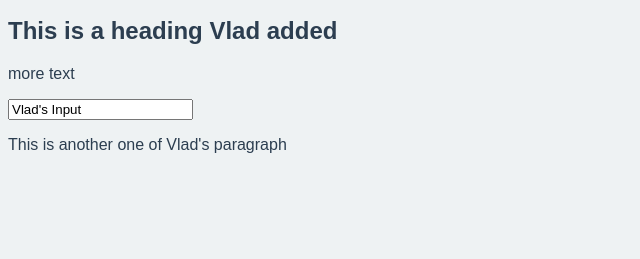
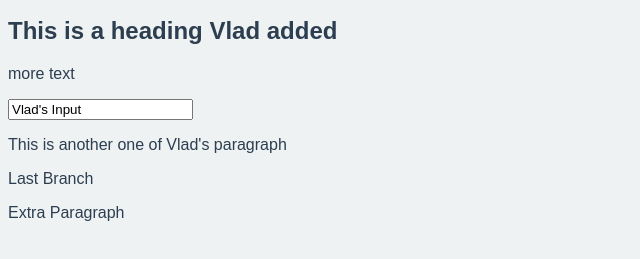
Before and after one commit to jortsman/gittest, a plain HTML site: page index.html in a window 1280 px wide. Shown: the part 101-360 px from the top of the page, without its empty margins (0-640 px from the left). Drawn offline with Linux system fonts and the light colour scheme.

Commit message:
Commit 2

```diff
--- a/index.html
+++ b/index.html
@@ -14,6 +14,8 @@
   <p>more text</p>
   <input type="text" name="" value="Vlad's Input">
   <p>This is another one of Vlad's paragraph</p>
+  <p>Last Branch</p>
+  <p>Extra Paragraph</p>
   <script src="js/app.js" charset="utf-8"></script>
 </body>
 </html>
```
